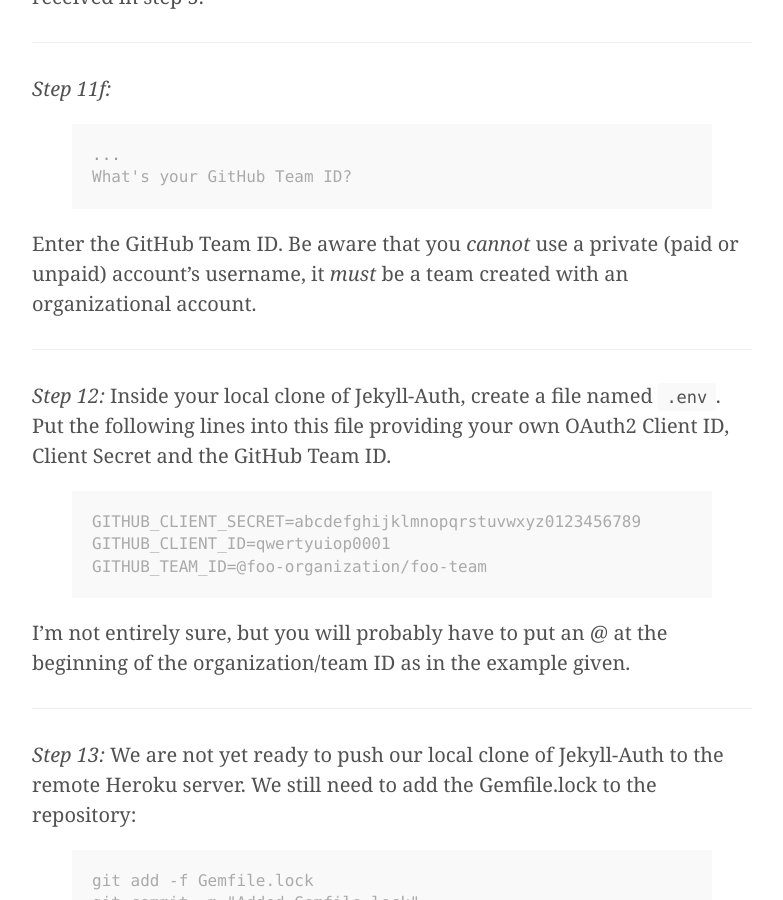
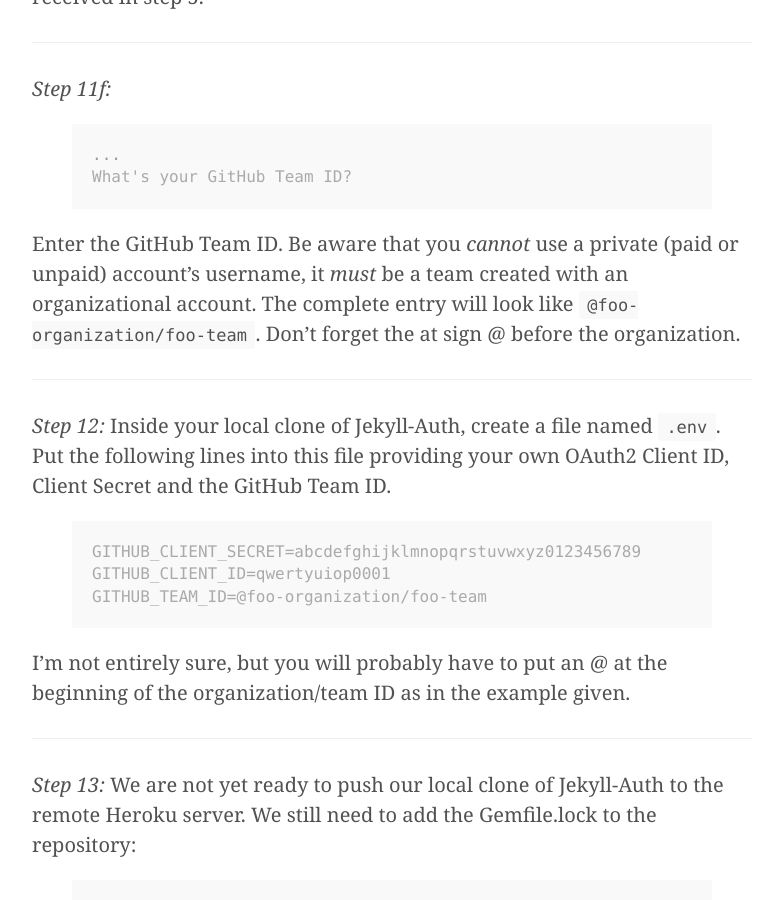
Before and after one commit to fabian-kostadinov/fabian-kostadinov.github.io, a Jekyll site: the page built from _posts/2014-11-13-installation-of-jekyll-auth.md, in a window 1280 px wide and 900 px high, scrolled down 7541 px. Shown: the whole window, without its empty margins (248-1031 px from the left). Built offline with Jekyll 4.4.1, drawn with Linux system fonts in a browser that asks for light colours; nearby versions of some CDN libraries; Markdown is read by kramdown in place of the engine named in the settings; comment, search, counter and statistics services are not loaded.

Commit message:
Updated post

```diff
--- a/_posts/2014-11-13-installation-of-jekyll-auth.md
+++ b/_posts/2014-11-13-installation-of-jekyll-auth.md
@@ -164,7 +164,7 @@ _Step 11f:_
 ...
 What's your GitHub Team ID?
 {% endhighlight %}
-Enter the GitHub Team ID. Be aware that you _cannot_ use a private (paid or unpaid) account's username, it _must_ be a team created with an organizational account.
+Enter the GitHub Team ID. Be aware that you _cannot_ use a private (paid or unpaid) account's username, it _must_ be a team created with an organizational account. The complete entry will look like <code>@foo-organization/foo-team</code>. Don't forget the at sign @ before the organization.
 
 ----
 
```
